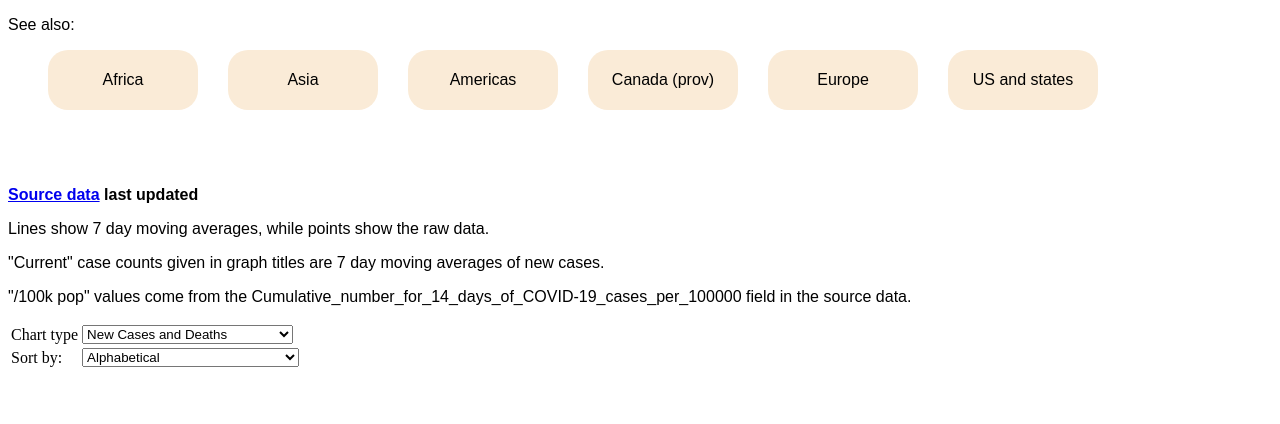
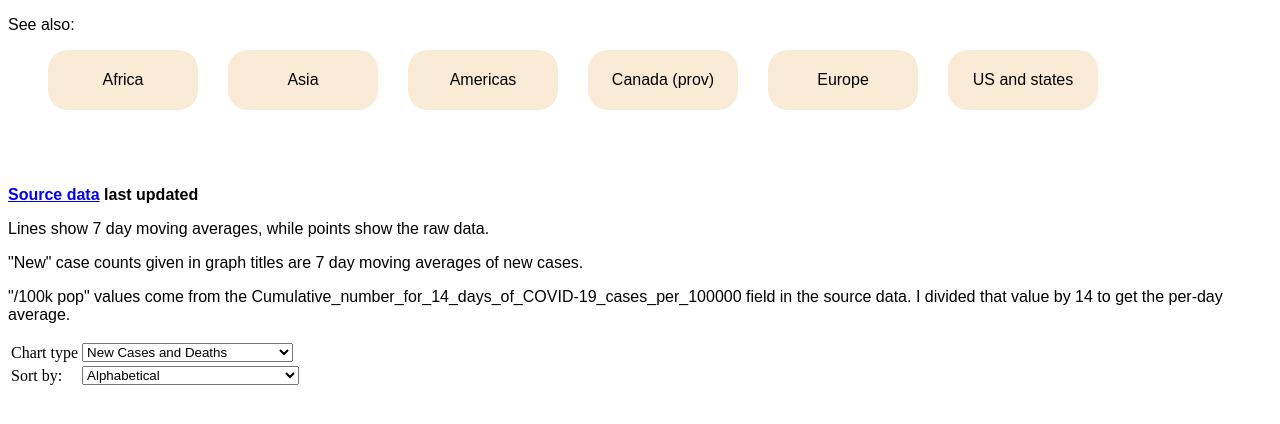
Before and after one commit to commonloon/covid-us, a Flask app: template templates/world.html in a window 1280 px wide. Shown: the top 424 px of the page. Run offline with Flask 2, Linux system fonts and the light colour scheme; the template is opened without the code that fills it, so the values that code supplies are empty.

Commit message:
Adjust per capita new cases to single day average
The source data gives the sum of 14 days divided by the
population, which is harder to explain than a single day average.

```diff
--- a/app.py
+++ b/app.py
@@ -117,6 +117,7 @@ def world_dataset(df, countries, output_filename, last_day, max_per_capita,
         s = df.loc[df.countriesAndTerritories == country, ['day', 'cases', 'deaths',
                                                            'Cumulative_number_for_14_days_of_COVID-19_cases_per_100000']]
         s.sort_values(by='day', inplace=True)
+        s['Cumulative_number_for_14_days_of_COVID-19_cases_per_100000'] /= 14  # we want /100k pop, not the 14 day accumulation
 
         s['totalTestResultsIncrease'] = 0
         s['positiveFraction'] = 0
--- a/templates/world.html
+++ b/templates/world.html
@@ -47,9 +47,9 @@
         <a href=" {{ source_data_url }}">Source data</a> last updated {{ last_day }}
     </h2>
     <p>Lines show 7 day moving averages, while points show the raw data.</p>
-    <p>"Current" case counts given in graph titles are 7 day moving averages of new cases.</p>
-    <p>"/100k pop" values come from the Cumulative_number_for_14_days_of_COVID-19_cases_per_100000 field in the source data.</p>
-
+    <p>"New" case counts given in graph titles are 7 day moving averages of new cases.</p>
+    <p>"/100k pop" values come from the Cumulative_number_for_14_days_of_COVID-19_cases_per_100000
+        field in the source data.  I divided that value by 14 to get the per-day average.</p>
     <table>
         <tr>
             <td>Chart type</td>
@@ -144,7 +144,7 @@
                     .style("font-family", "sans-serif")
                     .style("fill", secondcolor);
                 // Add chart title
-                var title = country + ": " + latest_cases + " Current Cases (" + latest_percap + "/100k pop)";
+                var title = country + ": " + latest_cases + " New Cases (" + latest_percap + "/100k pop)";
                 svg.append("text")
                     .attr("text-anchor", "center")
                     .attr("y", margin.top)
@@ -274,7 +274,7 @@
                     .style("fill", firstcolor);
 
                 // Add chart title
-                var title = country + ": " + latest_cases + " Current Cases (" + latest_percap + "/100k pop)";
+                var title = country + ": " + latest_cases + " New Cases (" + latest_percap + "/100k pop)";
                 svg.append("text")
                     .attr("text-anchor", "center")
                     .attr("y", margin.top)
```
